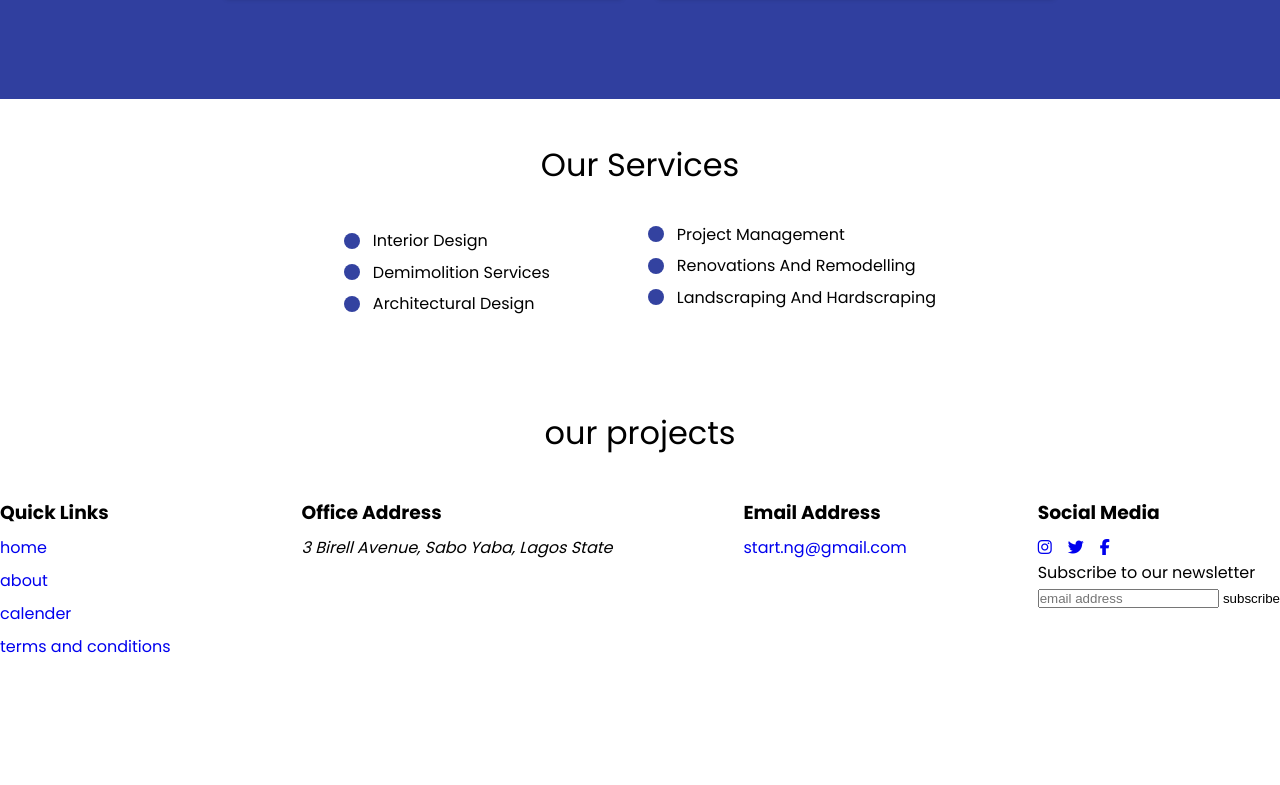
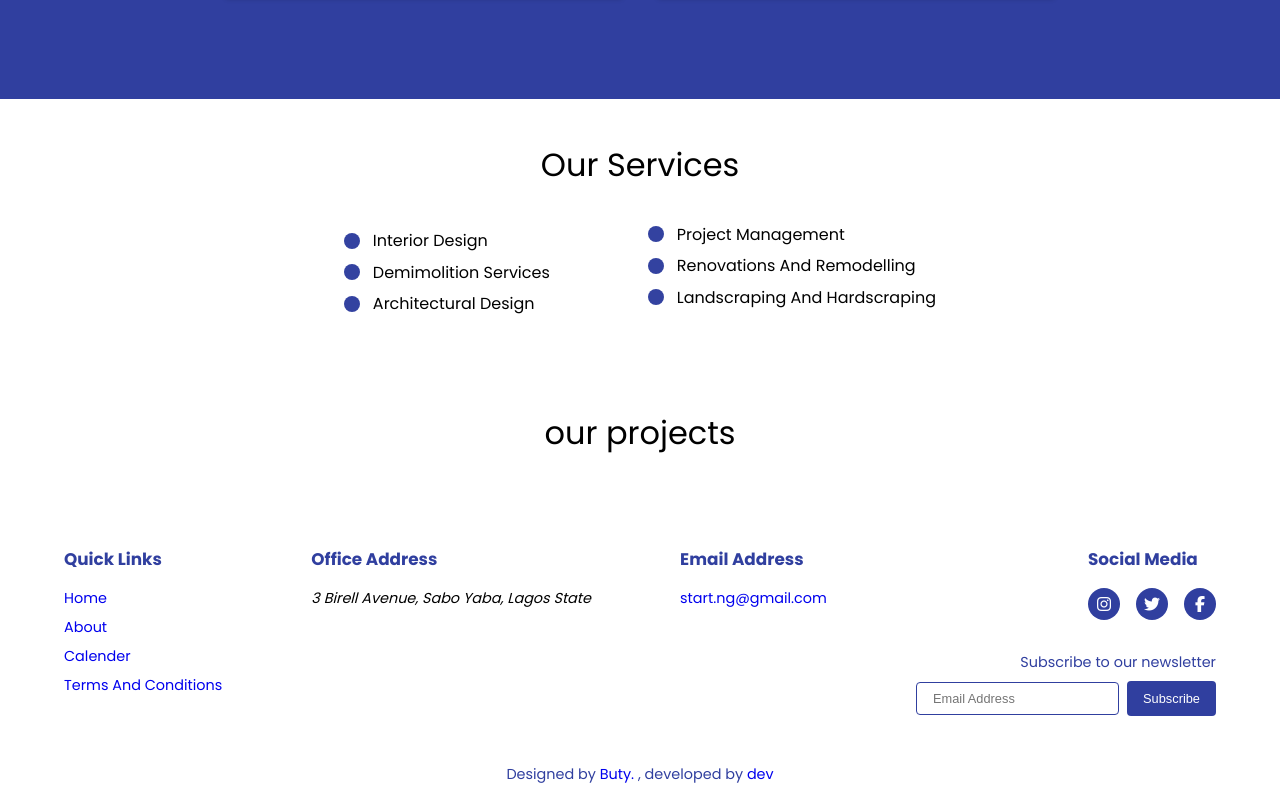
Before and after one commit to dev-rafiu/Buty, a plain HTML site: page index.html in a window 1280 px wide. Shown: the part 1328-2113 px from the top of the page. Before the commit the page ends 1987 px from the top, so only its background shows below. Drawn offline with Linux system fonts and the light colour scheme; a script that the page names is missing.

Commit message:
style footer

```diff
--- a/index.html
+++ b/index.html
@@ -186,9 +186,10 @@
             <a href="mailto:">start.ng@gmail.com</a>
           </div>
 
-          <div class="">
+          <div class="socials--newsletter flex">
             <div class="socials">
               <h3>Social Media</h3>
+
               <ul class="socials-list flex">
                 <li>
                   <a href="#"><i class="fa-brands fa-instagram"></i></a>
@@ -208,12 +209,19 @@
 
             <div class="form-container">
               <p>Subscribe to our newsletter</p>
-              <form action="">
+
+              <form class="form">
                 <input type="text" placeholder="email address" />
-                <button>subscribe</button>
+                <button class="subs-button">subscribe</button>
               </form>
             </div>
           </div>
+        </div>
+
+        <div class="attribution">
+          <p>
+            Designed by <a href="#">Buty.</a> , developed by <a href="#">dev</a>
+          </p>
         </div>
       </footer>
     </div>
--- a/scss/_footer.scss
+++ b/scss/_footer.scss
@@ -1,11 +1,37 @@
 .footer {
-  display: none;
+  font-size: 0.9rem;
+
+  h3 {
+    margin-bottom: 1rem;
+    color: #303f9f;
+  }
+
+  p {
+    color: #303f9f;
+  }
+
+  .socials--newsletter {
+    flex-direction: column;
+    align-items: flex-start;
+    gap: 1rem;
+
+    @media (min-width: 40em) {
+      & {
+        align-items: flex-end;
+        gap: 2rem;
+      }
+
+      p {
+        text-align: right;
+      }
+    }
+  }
+
   .center {
-    width: 100%;
+    padding: 3rem 0;
     display: flex;
     justify-content: space-between;
     gap: 1rem;
-    border: 3px solid green;
 
     @media (max-width: 40em) {
       flex-direction: column;
@@ -16,15 +42,77 @@
     flex-direction: column;
     align-items: flex-start;
     gap: 0.5rem;
+
+    a {
+      text-transform: capitalize;
+      // color: #303f9f;
+    }
   }
 
   .socials-list {
     gap: 1rem;
-    justify-content: space-center;
+
+    li {
+      width: 2rem;
+      aspect-ratio: 1/1;
+      border-radius: 50%;
+      background-color: #303f9f;
+      display: grid;
+      place-content: center;
+      transition: all 0.25s ea;
+
+      &:hover {
+        background-color: hsl(232, 54%, 31%);
+      }
+
+      a {
+        width: 100%;
+        height: 100%;
+        color: #fff;
+        font-size: 1rem;
+      }
+    }
   }
 
-  h3 {
-    // text-transform: capitalize;
-    margin-bottom: 0.5rem;
+  .form {
+    margin-top: 0.5rem;
+    min-width: 300px;
+    display: flex;
+    gap: 0.5rem;
+    justify-content: space-between;
+    align-items: center;
+
+    ::placeholder {
+      text-transform: capitalize;
+    }
+
+    input,
+    button {
+      padding: 0.6rem 0;
+      padding: 0.5rem 1rem;
+      font-size: 0.8rem;
+      border-radius: 4px;
+    }
+
+    input {
+      flex: 1;
+      border: 1px solid #303f9f;
+
+      &:focus {
+        outline: 1px solid #303f9f;
+      }
+    }
+
+    button {
+      background-color: #303f9f;
+      padding: 0.6rem 1rem;
+      color: #fff;
+      text-transform: capitalize;
+      cursor: pointer;
+    }
+  }
+
+  .attribution {
+    text-align: center;
   }
 }
```
Also changed, not shown: css/style.css, 1 other file.
